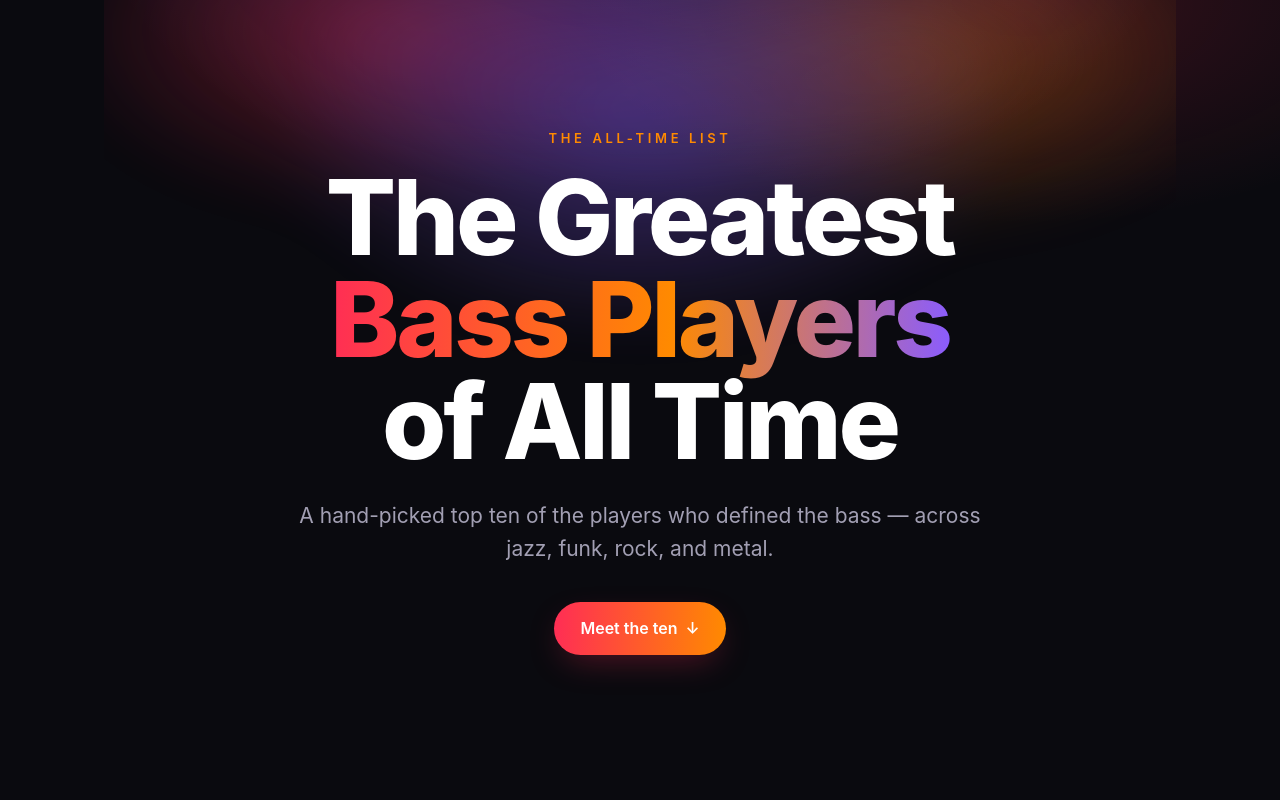
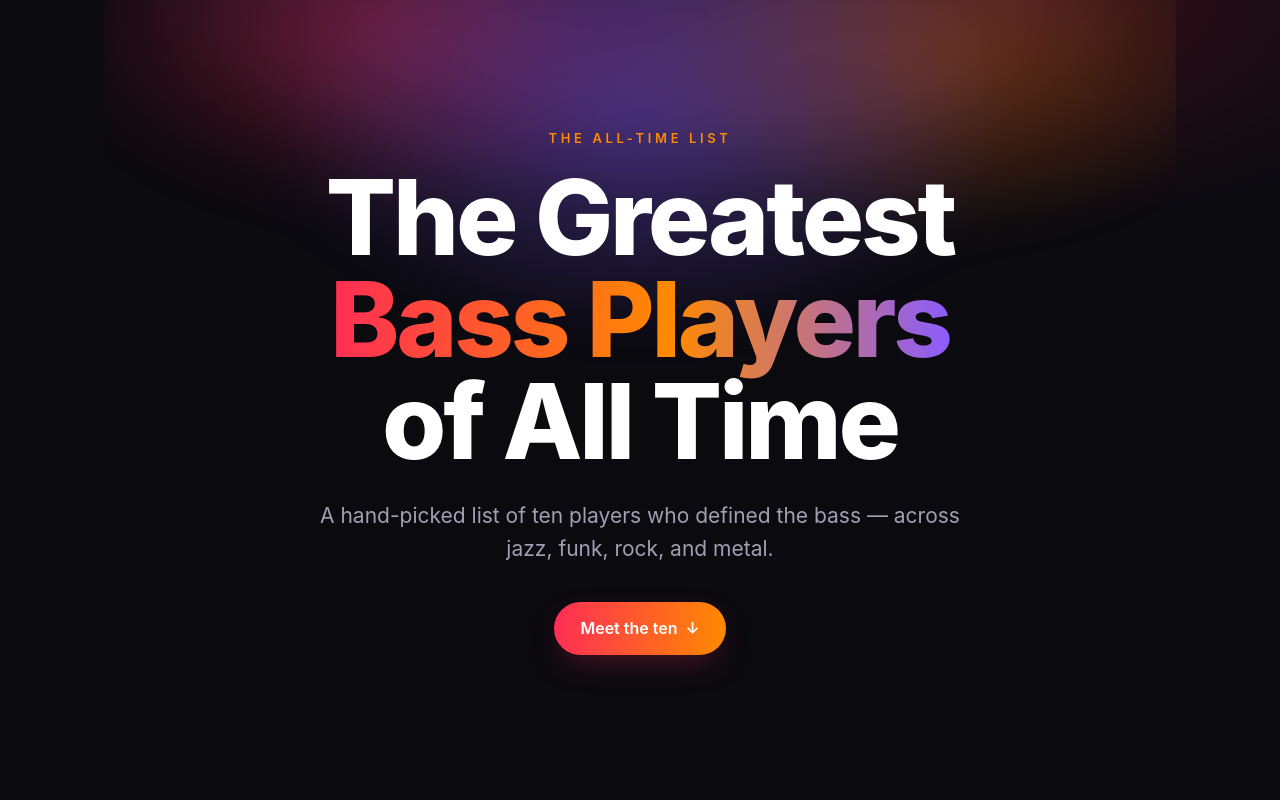
Before and after one commit to ilmaestro/blog.gelletto.com, a React (Vite) app: page / in a window 1280 px wide. Shown: the top 800 px of the page. Built offline with nearby package versions, Linux system fonts and the light colour scheme.

Commit message:
Reword hero tagline

```diff
--- a/src/App.tsx
+++ b/src/App.tsx
@@ -85,7 +85,7 @@ function App() {
           <span className="hero__title-of"> of All Time</span>
         </h1>
         <p className="hero__tagline">
-          A hand-picked top ten of the players who defined the bass — across
+          A hand-picked list of ten players who defined the bass — across
           jazz, funk, rock, and metal.
         </p>
         <a className="hero__cta" href="#list">
```
